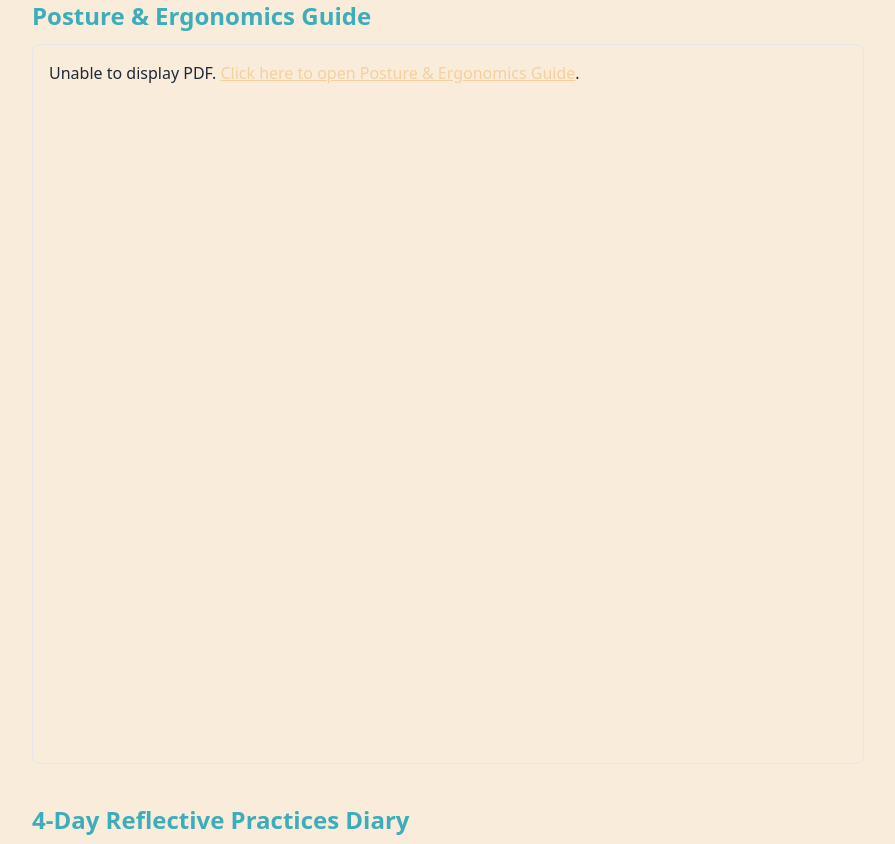
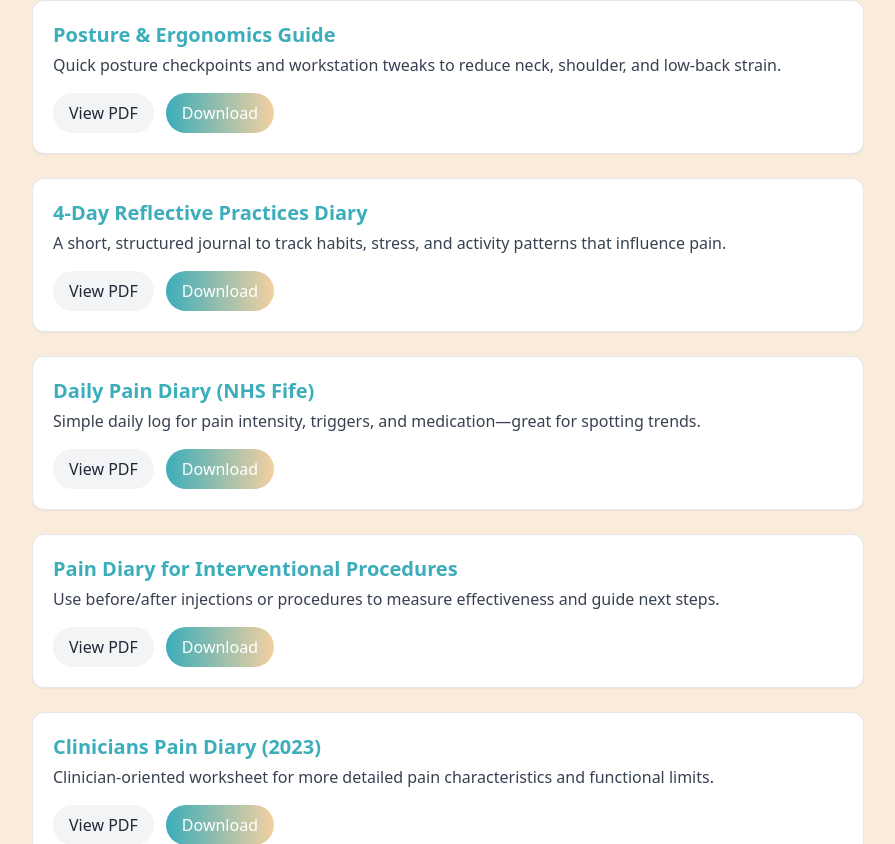
Before and after one commit to spickworth1991/stay-in-motion, a React (Vite) app: page /resources in a window 1280 px wide. Shown: the part 216-1060 px from the top of the page, without its empty margins (192-1087 px from the left). Built offline with nearby package versions, Linux system fonts and the light colour scheme.

Commit message:
optimize more

```diff
--- a/src/App.jsx
+++ b/src/App.jsx
@@ -17,7 +17,7 @@ export default function App() {
   return (
     <div className="flex flex-col min-h-screen bg-cream dark:bg-gray-900 dark:text-gray-200 text-gray-800">
       <Navbar />
-      <main className="flex-grow pt-16 ">
+      <main className="flex-grow pt-16 pb-16 md:pb-0">
         <Suspense fallback={<div className="p-8 text-center">Loading…</div>}>
           <Routes>
             <Route path="/"           element={<Home />} />
--- a/src/components/Footer.jsx
+++ b/src/components/Footer.jsx
@@ -6,7 +6,7 @@ export default function Footer() {
   const staticMapURL =
     "https://maps.googleapis.com/maps/api/staticmap?center=1550+Harrison+St,+Garden+City,+USA&zoom=15&size=600x200&maptype=roadmap&markers=color:red%7C1550+Harrison+St,+Garden+City,+USA&key=AIzaSyCADEnXt7DIWsv3UOtXQsIIaEldxJC-GuI";
 
-  return (
+   return (
     <>
       <footer className="bg-primary dark:bg-gray-900 text-white dark:text-gray-300 py-12 px-4 md:px-8 mb-16 md:mb-0">
         <div className="max-w-7xl mx-auto grid grid-cols-1 md:grid-cols-3 gap-8">
@@ -40,6 +40,10 @@ export default function Footer() {
                 src={staticMapURL}
                 alt="Static map preview"
                 className="w-full h-full object-cover"
+                width="600"
+                height="200"
+                loading="lazy"
+                decoding="async"
               />
             </div>
           </div>
@@ -52,7 +56,7 @@ export default function Footer() {
               <a href="#"><FaInstagram aria-label="Instagram" className="hover:text-accent" /></a>
               <a href="#"><FaLinkedinIn aria-label="LinkedIn" className="hover:text-accent" /></a>
             </div>
-            <p>1550 Harrison St, Garden City, USA</p>
+            <p>123 Main St Suite 100, Livonia, USA</p>
             <p>(555) 123-4567</p>
             <p>Mon – Fri: 8 am – 6 pm</p>
           </div>
--- a/src/components/LiteYouTube.jsx
+++ b/src/components/LiteYouTube.jsx
@@ -1,56 +1,52 @@
-// src/components/LiteYouTube.jsx
 import { useState } from "react";
 
-export default function LiteYouTube({ id, title }) {
-  const [activated, setActivated] = useState(false);
+export default function LiteYouTube({ id, title = "YouTube video" }) {
+  const [play, setPlay] = useState(false);
 
-  // Build thumbnail URL
-  const thumbnail = `https://i.ytimg.com/vi/${id}/sddefault.jpg`;
+  // Thumbnails: mqdefault=320x180, hqdefault=480x360, sddefault=640x480
+  const thumbHQ = `https://i.ytimg.com/vi/${id}/hqdefault.jpg`;
+  const thumbMQ = `https://i.ytimg.com/vi/${id}/mqdefault.jpg`;
+
+  if (play) {
+    return (
+      <iframe
+        src={`https://www.youtube.com/embed/${id}?autoplay=1&modestbranding=1&rel=0`}
+        title={title}
+        className="w-full aspect-video rounded-2xl"
+        allow="accelerometer; autoplay; encrypted-media; gyroscope; picture-in-picture"
+        allowFullScreen
+        loading="lazy"
+      />
+    );
+  }
 
   return (
-    <div
-      className="relative w-full aspect-video bg-black rounded-2xl overflow-hidden shadow-lg"
-      style={{ cursor: activated ? "auto" : "pointer" }}
-      onClick={() => setActivated(true)}
+    <button
+      type="button"
+      onClick={() => setPlay(true)}
+      className="relative w-full aspect-video rounded-2xl overflow-hidden shadow-2xl group"
+      aria-label={`Play video: ${title}`}
     >
-      {!activated ? (
-        <>
-          {/* Preload + high fetch priority */}
-          <link
-            rel="preload"
-            as="image"
-            href={thumbnail}
+      {/* LCP image */}
+      <img
+        src={thumbHQ}
+        srcSet={`${thumbMQ} 320w, ${thumbHQ} 480w`}
+        sizes="(max-width: 480px) 320px, 480px"
+        alt={title}
+        width="480"   // intrinsic size matches hqdefault
+        height="360"
+        decoding="async"
         fetchpriority="high"
-            imagesrcset={`${thumbnail} 1x, https://i.ytimg.com/vi/${id}/hqdefault.jpg 2x`}
-            imagesizes="(max-width: 768px) 100vw, 640px"
+        className="absolute inset-0 w-full h-full object-cover"
       />
-
-          <img
-            src={thumbnail}
-            alt={title}
-            className="absolute inset-0 w-full h-full object-cover"
-            fetchpriority="high"
-          />
-          <div className="absolute inset-0 bg-black/40 flex items-center justify-center">
-            <svg
-              xmlns="http://www.w3.org/2000/svg"
-              className="w-16 h-16 text-white opacity-90 hover:opacity-100 transition"
-              fill="currentColor"
-              viewBox="0 0 24 24"
-            >
+      <div className="absolute inset-0 bg-black/30 group-hover:bg-black/20 transition-colors" />
+      <div className="absolute inset-0 flex items-center justify-center">
+        <div className="rounded-full p-4 bg-white/90 group-hover:bg-white transition-colors">
+          <svg width="36" height="36" viewBox="0 0 24 24" aria-hidden="true">
             <path d="M8 5v14l11-7z" />
           </svg>
         </div>
-        </>
-      ) : (
-        <iframe
-          src={`https://www.youtube.com/embed/${id}?autoplay=1`}
-          title={title}
-          className="absolute inset-0 w-full h-full"
-          allow="accelerometer; autoplay; encrypted-media; gyroscope; picture-in-picture"
-          allowFullScreen
-        ></iframe>
-      )}
       </div>
+    </button>
   );
 }
--- a/src/pages/Home.jsx
+++ b/src/pages/Home.jsx
@@ -47,6 +47,10 @@ export default function Home() {
           imagesrcset={`${thumbnail} 1x, https://i.ytimg.com/vi/${videoId}/hqdefault.jpg 2x`}
           imagesizes="(max-width: 768px) 100vw, 640px"
         />
+        <link rel="preconnect" href="https://i.ytimg.com" crossOrigin="" />
+        <link rel="dns-prefetch" href="https://i.ytimg.com" />
+        <link rel="preconnect" href="https://maps.googleapis.com" crossOrigin="" />
+        <link rel="dns-prefetch" href="https://maps.googleapis.com" />
       </Helmet>
 
       {/* Hero */}
@@ -79,7 +83,11 @@ export default function Home() {
 
           {/* Optimized LiteYouTube */}
           <motion.div
-            className="mx-auto w-full max-w-md rounded-2xl overflow-hidden shadow-2xl"
+            className="
+              mx-auto w-full
+              max-w-lg sm:max-w-2xl md:max-w-3xl lg:max-w-4xl
+              rounded-2xl overflow-hidden shadow-2xl
+            "
             initial={{ opacity: 0, scale: 0.9 }}
             animate={{ opacity: 1, scale: 1 }}
             transition={{ duration: 0.6, delay: 0.4 }}
--- a/src/pages/Resources.jsx
+++ b/src/pages/Resources.jsx
@@ -1,38 +1,80 @@
 // src/pages/Resources.jsx
-import PdfViewer from '../components/PdfViewer'
-import GoalWorksheet from '../components/GoalWorksheet'
+import { Link } from "react-router-dom";
 
 export default function Resources() {
+  const docs = [
+    {
+      title: "Posture & Ergonomics Guide",
+      href: "/docs/Stanford-University-Ergonomic-Posture-iPDF.pdf",
+      blurb:
+        "Quick posture checkpoints and workstation tweaks to reduce neck, shoulder, and low‑back strain.",
+    },
+    {
+      title: "4‑Day Reflective Practices Diary",
+      href: "/docs/TAB-3-Reflective-Practices.pdf",
+      blurb:
+        "A short, structured journal to track habits, stress, and activity patterns that influence pain.",
+    },
+    {
+      title: "Daily Pain Diary (NHS Fife)",
+      href: "/docs/pain-diary.pdf",
+      blurb:
+        "Simple daily log for pain intensity, triggers, and medication—great for spotting trends.",
+    },
+    {
+      title: "Pain Diary for Interventional Procedures",
+      href: "/docs/Pain-Diary-for-Interventional-Pain-Procedures.pdf",
+      blurb:
+        "Use before/after injections or procedures to measure effectiveness and guide next steps.",
+    },
+    {
+      title: "Clinicians Pain Diary (2023)",
+      href: "/docs/Clinicians_Pain_Diary_2023.pdf",
+      blurb:
+        "Clinician‑oriented worksheet for more detailed pain characteristics and functional limits.",
+    },
+  ];
+
   return (
     <section className="py-16 px-4 md:px-8 max-w-4xl mx-auto">
       <h1 className="text-4xl font-bold text-primary text-center mb-12">
-        Resources & Tools
+        Resources &amp; Tools
       </h1>
 
-      {/* PDF Guides */}
-      <PdfViewer
-        title="Posture & Ergonomics Guide"
-        pdfUrl="/docs/Stanford-University-Ergonomic-Posture-iPDF.pdf"
-      />
-      <PdfViewer
-        title="4-Day Reflective Practices Diary"
-        pdfUrl="/docs/TAB-3-Reflective-Practices.pdf"
-      />
-      <PdfViewer
-        title="Daily Pain Diary (NHS Fife)"
-        pdfUrl="/docs/pain-diary.pdf"
-      />
-      <PdfViewer
-        title="Pain Diary for Interventional Procedures"
-        pdfUrl="/docs/Pain-Diary-for-Interventional-Pain-Procedures.pdf"
-      />
-      <PdfViewer
-        title="Clinicians Pain Diary (2023)"
-        pdfUrl="/docs/Clinicians_Pain_Diary_2023.pdf"
-      />
+      <div className="space-y-6">
+        {docs.map((d) => (
+          <article
+            key={d.href}
+            className="rounded-xl border border-gray-200 dark:border-gray-700 bg-white dark:bg-gray-800 p-5 shadow-sm"
+          >
+            <h2 className="text-xl font-semibold text-primary mb-1">{d.title}</h2>
+            <p className="text-gray-700 dark:text-gray-200 mb-4">{d.blurb}</p>
 
-      {/* Goal-Setting Worksheet */}
-      {/* <GoalWorksheet /> */}
+            <div className="flex gap-3">
+              {/* View (opens in new tab) */}
+              <a
+                href={d.href}
+                target="_blank"
+                rel="noopener noreferrer"
+                className="inline-block px-4 py-2 rounded-full bg-gray-100 dark:bg-gray-700 text-gray-800 dark:text-gray-100 hover:bg-gray-200 dark:hover:bg-gray-600 transition"
+              >
+                View PDF
+              </a>
+
+              {/* Download (forces save when supported) */}
+              <a
+                href={d.href}
+                download
+                className="inline-block px-4 py-2 rounded-full bg-gradient-to-r from-primary to-accent text-white font-medium hover:from-accent hover:to-primary transition"
+              >
+                Download
+              </a>
+            </div>
+          </article>
+        ))}
+      </div>
+
+
     </section>
-  )
+  );
 }
--- a/vite.config.js
+++ b/vite.config.js
@@ -6,16 +6,20 @@ import autoprefixer from "autoprefixer";
 export default defineConfig({
   plugins: [react()],
   build: {
-    assetsDir: 'assets',
+    target: "es2020",
+    sourcemap: false,
     assetsInlineLimit: 0,
-    sourcemap: false,
     rollupOptions: {
       output: {
-        chunkFileNames: 'assets/[name]-[hash].js',
-        entryFileNames: 'assets/[name]-[hash].js',
-        assetFileNames: 'assets/[name]-[hash].[ext]'
-      }
-    }
+        chunkFileNames: "assets/[name]-[hash].js",
+        entryFileNames: "assets/[name]-[hash].js",
+        assetFileNames: "assets/[name]-[hash].[ext]",
+        manualChunks: undefined,
+      },
+    },
+    // Strip console.* in production for a few KB and TBT
+    minify: "esbuild",
+    terserOptions: undefined,
   },
   css: {
     postcss: {
```
Lines whose indentation alone changed are shown as unchanged.
